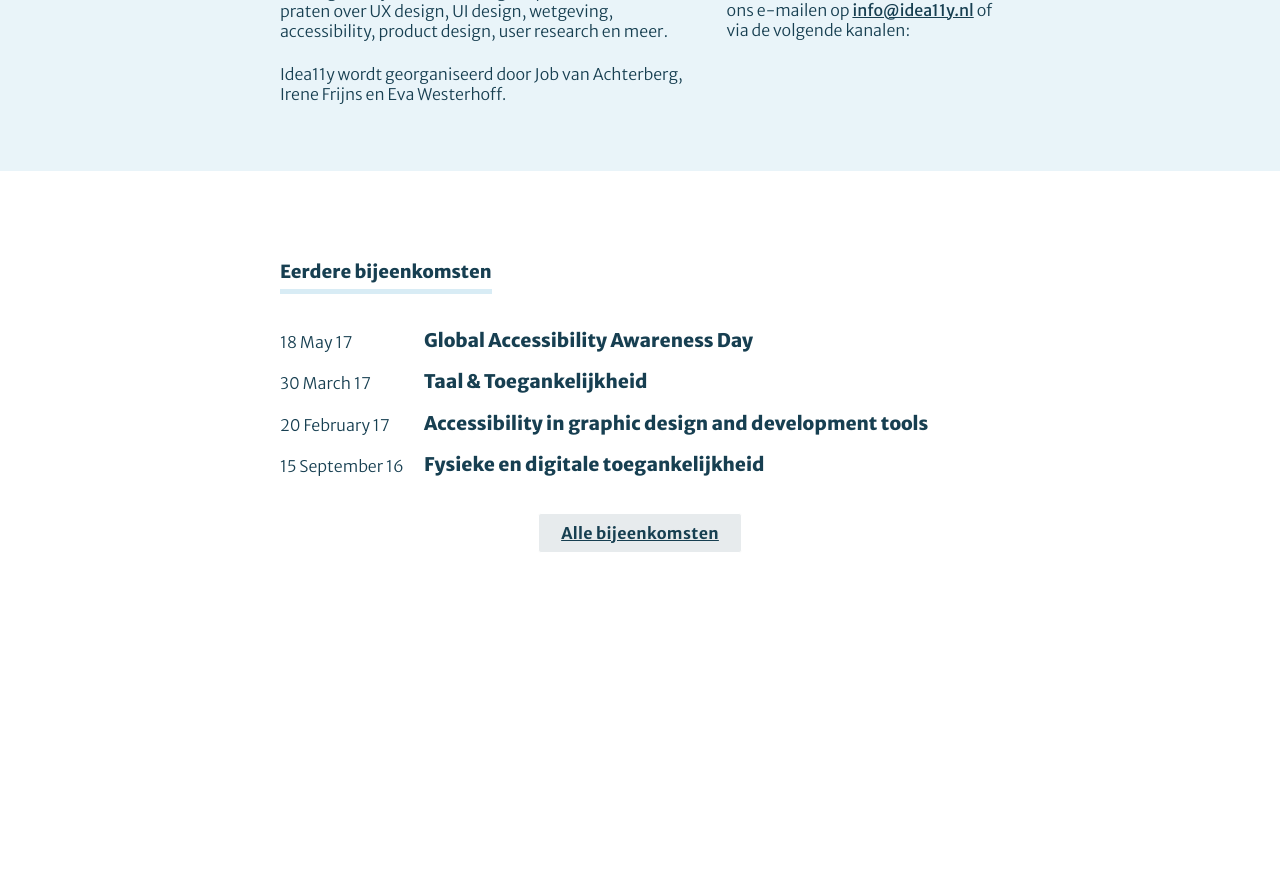
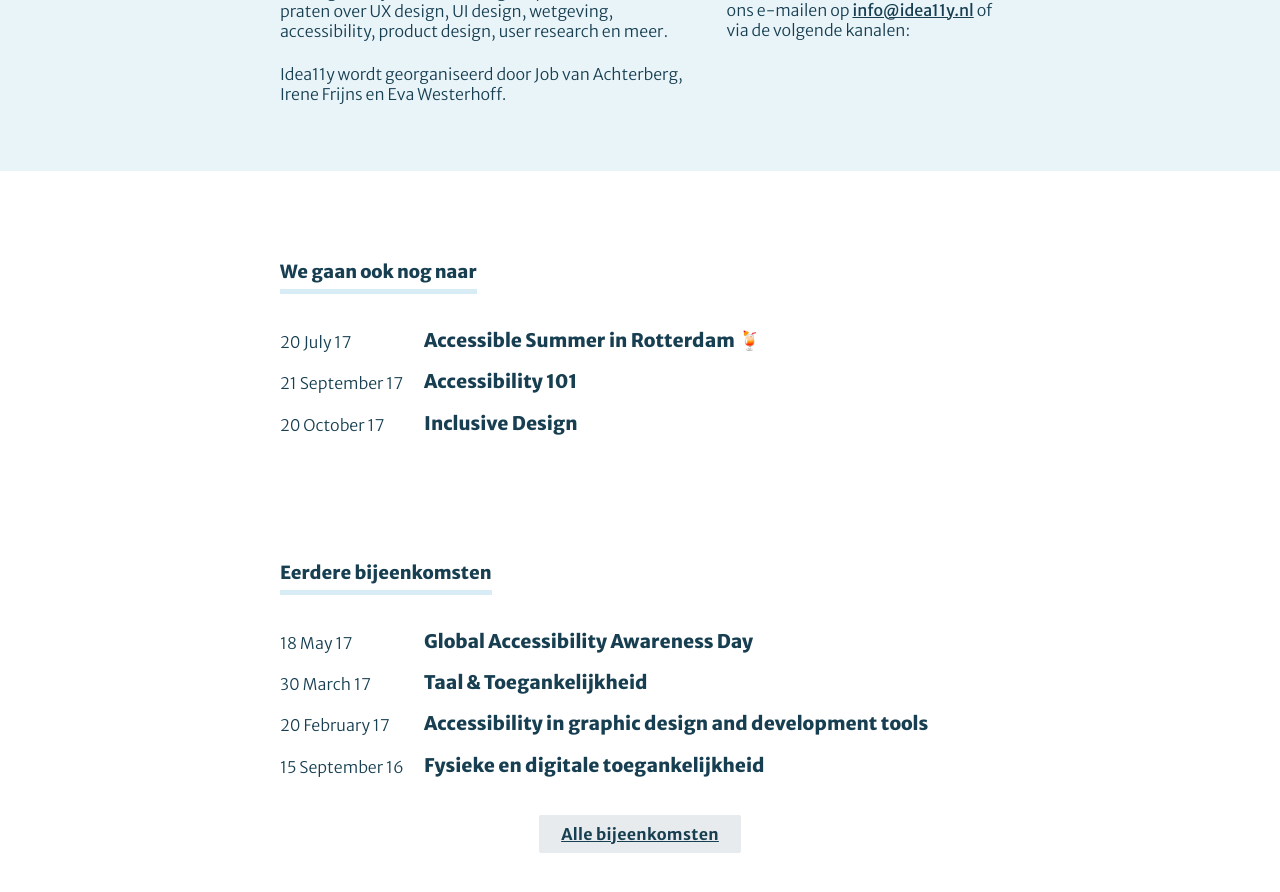
Before and after one commit to petervangrieken/ideal, a Jekyll site: the page built from index.html, in a window 1280 px wide and 900 px high, scrolled down 1030 px. Shown: the top 892 px of the window. Built offline with Jekyll 4.4.1, drawn with Linux system fonts in a browser that asks for light colours; before the commit the page ends 1673 px from its top, so only the background shows below that.

Commit message:
Future meetups

```diff
--- a/_layouts/default.html
+++ b/_layouts/default.html
@@ -137,6 +137,31 @@
         </section>
     </div>
 
+
+    <section class="past-meetups">
+        <h2>We gaan ook nog naar</h2>
+
+        <ol>
+
+
+        {% for post in site.posts reversed %}
+
+ 			{% capture blogDate %}{{post.date | date: '%s' }}{% endcapture %}
+
+        	{% if blogDate >= today %}
+
+            <li>
+                <h3>{{ post.title }}</h3>
+                <span>{{ post.date | date: "%e %B %y" }}</span>
+            </li>
+            {% endif %}
+
+		{% endfor %}
+
+        </ol>
+
+    </section>
+
     <section class="past-meetups">
         <h2>Eerdere bijeenkomsten</h2>
 
```
Lines whose indentation alone changed are shown as unchanged.
